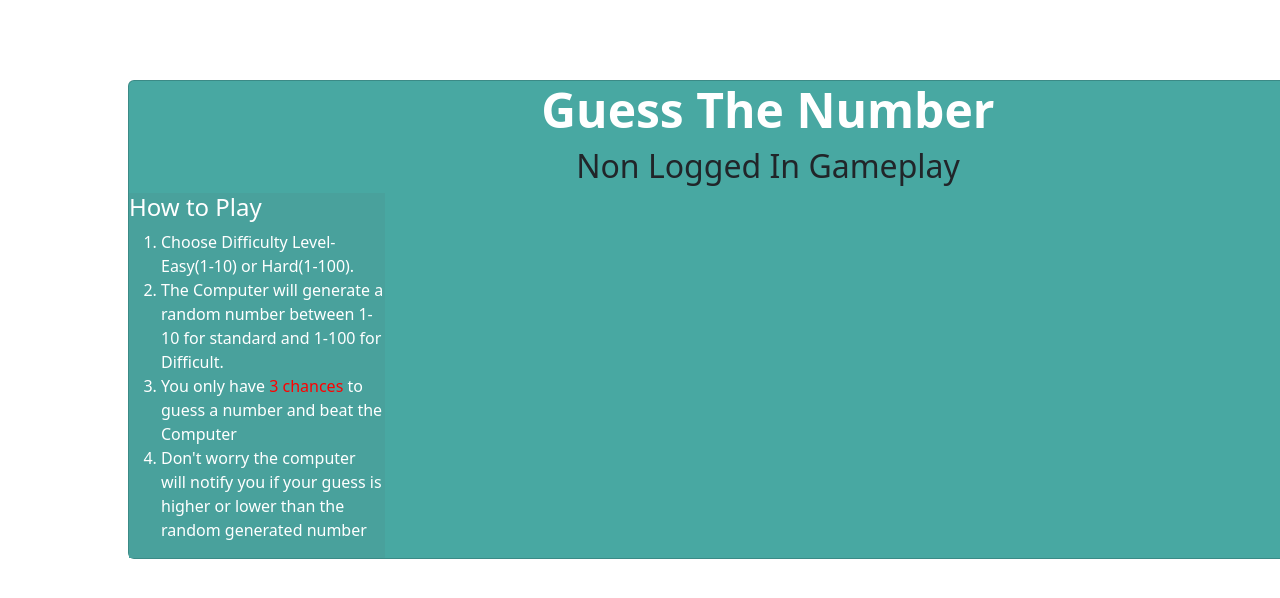
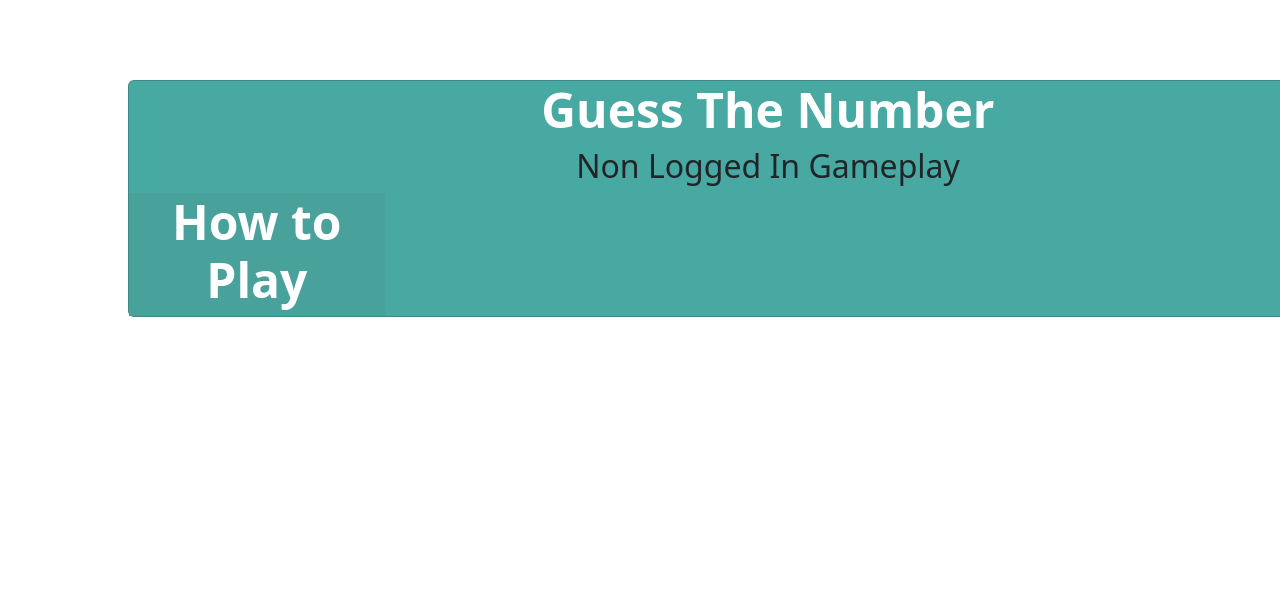
Before and after one commit to AndrewIMLEx/Learning-Project, a React app: page / in a window 1280 px wide. Shown: the top 598 px of the page. Built offline with nearby package versions, Linux system fonts and the light colour scheme.

Commit message:
add Rules component

```diff
--- a/src/Homepage/Rules.jsx
+++ b/src/Homepage/Rules.jsx
@@ -5,13 +5,7 @@ class Rules extends React.Component{
       return (
       <>
       <div className="rules">
-        <h4>How to Play</h4>
-        <ol>
-            <li>Choose Difficulty Level-Easy(1-10) or Hard(1-100).</li>
-            <li>The Computer will generate a random number between 1-10 for standard and 1-100 for Difficult.</li>
-            <li>You only have <a style={{color: "red"}}>3 chances</a> to guess a number and beat the Computer</li>
-            <li>Don't worry the computer will notify you if your guess is higher or lower than the random generated number</li>
-        </ol>
+        <h1>How to Play</h1>
         </div>
       </>
       )
```
